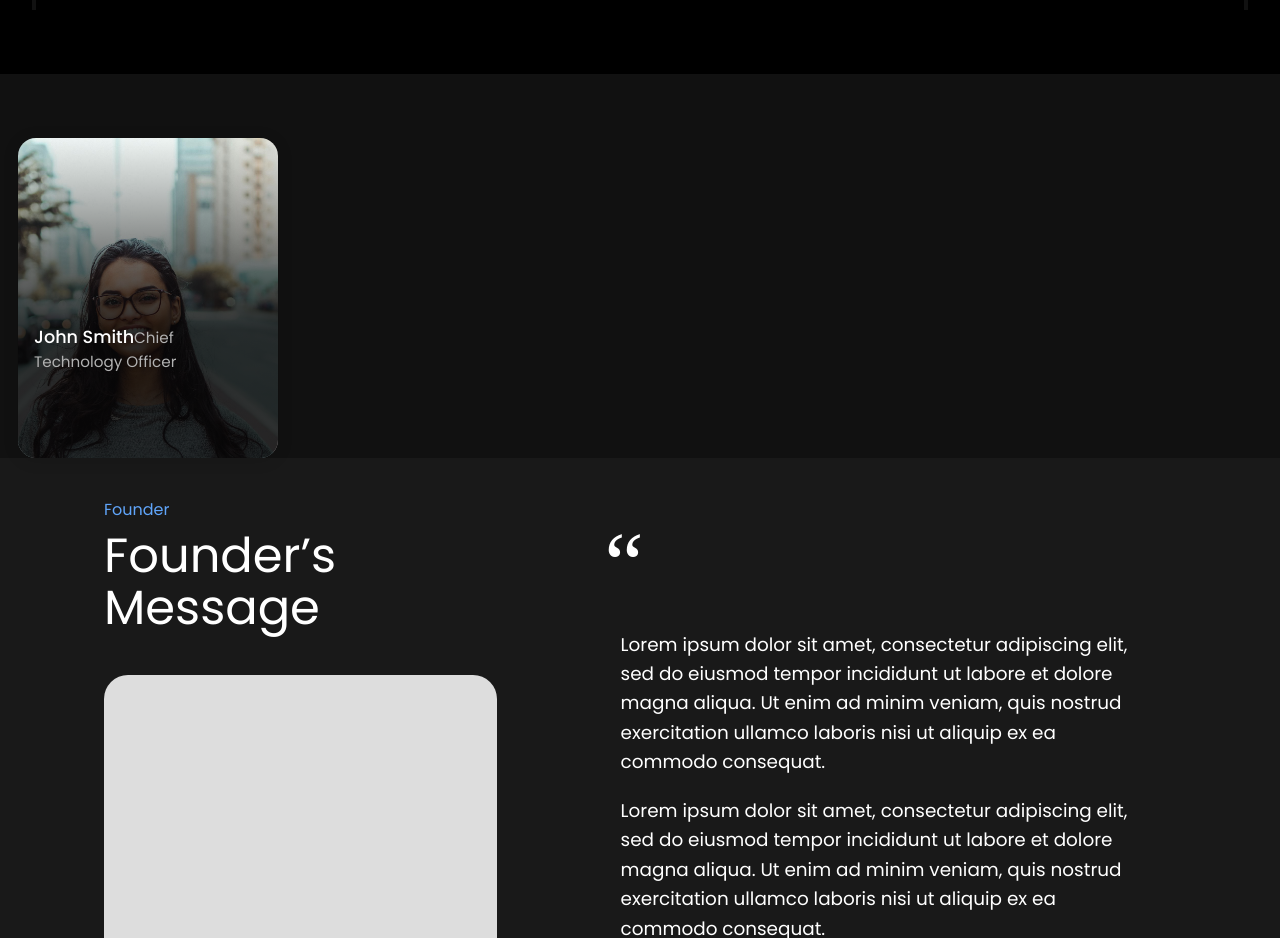
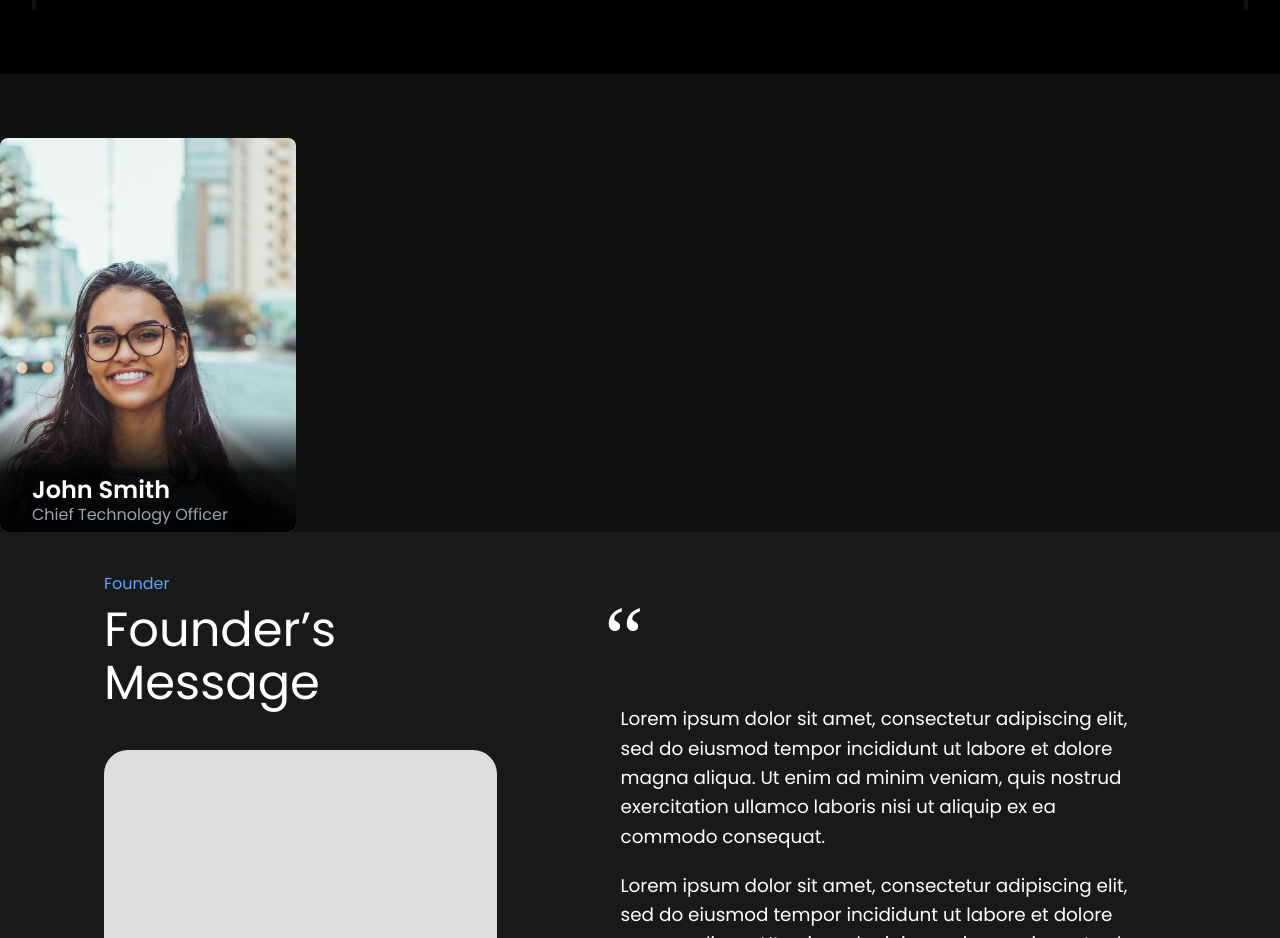
Before and after one commit to HarshiMenuka/spherehead-technologies, a Next.js app: page /about in a window 1280 px wide. Shown: the part 1580-2518 px from the top of the page. Built offline with nearby package versions, Linux system fonts and the light colour scheme.

Commit message:
ui fix in team profile

```diff
--- /dev/null
+++ b/src/components/ui/teamprofile.module.css
@@ -0,0 +1,113 @@
+.team-card {
+  position: relative;
+  width: 100%;
+  aspect-ratio: 3/4;
+  border-radius: 8px;
+  overflow: hidden;
+}
+
+.team-card-img {
+  width: 100%;
+  height: 100%;
+  object-fit: cover;
+}
+
+.team-card-info {
+  position: absolute;
+  inset: 0;
+  background: linear-gradient(
+    to top,
+    rgba(0, 0, 0, 0.99) 0%,
+    rgba(0, 0, 0, 0.90) 15%,
+    rgba(0, 0, 0, 0) 30%
+  );
+  display: flex;
+  align-items: flex-end;
+  transition: background 0.3s ease;
+}
+
+.team-card:hover .team-card-info {
+  background: linear-gradient(
+    to top,
+    rgba(0, 0, 0, 0.99) 0%,
+    rgba(0, 0, 0, 0.90) 20%,
+    rgba(0, 0, 0, 0.80) 40%,
+    rgba(0, 0, 0, 0) 100%
+  );
+}
+
+.team-card-overlay {
+  width: 100%;
+  padding: 2rem;
+  display: flex;
+  flex-direction: column;
+  gap: 1rem;
+  transform: translateY(calc(100% - 5.5rem));
+  transition: transform 0.3s ease;
+}
+
+.team-card:hover .team-card-overlay {
+  transform: translateY(0);
+}
+
+.team-card-main {
+  display: flex;
+  flex-direction: column;
+  gap: 0;
+}
+
+.team-card-name {
+  color: white;
+  font-size: 1.5rem;
+  font-weight: 600;
+  line-height: 1.2;
+}
+
+.team-card-position {
+  color: #9CA3AF;
+  font-size: 1rem;
+  line-height: 1.2;
+}
+
+.team-card-qualification-hover {
+  color: white;
+  font-size: 0.875rem;
+  display: block;
+  line-height: 1;
+  margin-top: 1rem;
+  margin: 0;
+  padding: 0;
+}
+
+.team-card-university-hover {
+  color: white;
+  font-size: 0.875rem;
+  display: block;
+  line-height: 1;
+  margin-top: -0.5rem;
+}
+
+.team-card-socials-hover {
+  display: flex;
+  gap: 1rem;
+  margin-top: 0.5rem;
+}
+
+.team-card-socials-hover a {
+  width: 24px;
+  height: 24px;
+  display: flex;
+  align-items: center;
+  justify-content: center;
+}
+
+.team-card-socials-hover img {
+  width: 20px;
+  height: 20px;
+  transition: opacity 0.2s ease;
+}
+
+.team-card-socials-hover a:hover img {
+  opacity: 0.8;
+  filter: brightness(2.5) drop-shadow(0 0 4px #629DC7);
+}
--- a/src/components/ui/teamprofile.tsx
+++ b/src/components/ui/teamprofile.tsx
@@ -1,9 +1,11 @@
 import React from 'react';
+import styles from './teamprofile.module.css';
 
 interface TeamProfileProps {
   name: string;
   position: string;
   qualification: string;
+  university: string;
   image: string;
   linkedinLink?: string;
   facebookLink?: string;
@@ -14,22 +16,24 @@ const TeamProfile: React.FC<TeamProfileProps> = ({
   name,
   position,
   qualification,
+  university,
   image,
   linkedinLink,
   facebookLink,
   instagramLink,
 }) => {
   return (
-    <div className="team-card">
-      <img src={image} alt={name} className="team-card-img" />
-      <div className="team-card-info">
-        <div className="team-card-overlay">
-          <div className="team-card-main">
-            <span className="team-card-name">{name}</span>
-            <span className="team-card-position">{position}</span>
+    <div className={styles['team-card']}>
+      <img src={image} alt={name} className={styles['team-card-img']} />
+      <div className={styles['team-card-info']}>
+        <div className={styles['team-card-overlay']}>
+          <div className={styles['team-card-main']}>
+            <span className={styles['team-card-name']}>{name}</span>
+            <span className={styles['team-card-position']}>{position}</span>
           </div>
-          <span className="team-card-qualification-hover">{qualification}</span>
-          <div className="team-card-socials-hover">
+          <span className={styles['team-card-qualification-hover']}>{qualification}</span>
+          <span className={styles['team-card-university-hover']}>{university}</span>
+          <div className={styles['team-card-socials-hover']}>
             {linkedinLink && (
               <a href={linkedinLink} target="_blank" rel="noopener noreferrer">
                 <img src="/images/Linkedin.svg" alt="LinkedIn" />
```
